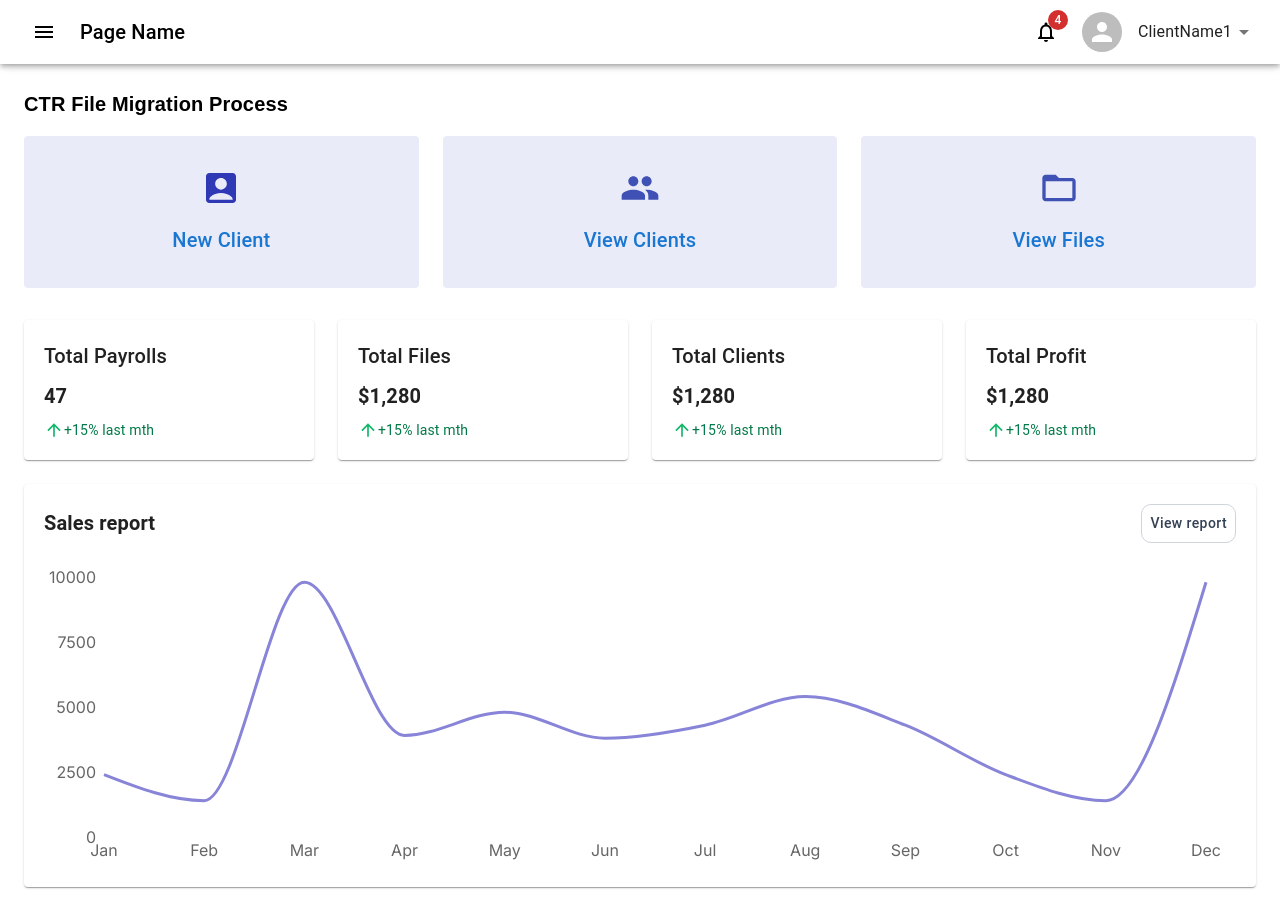
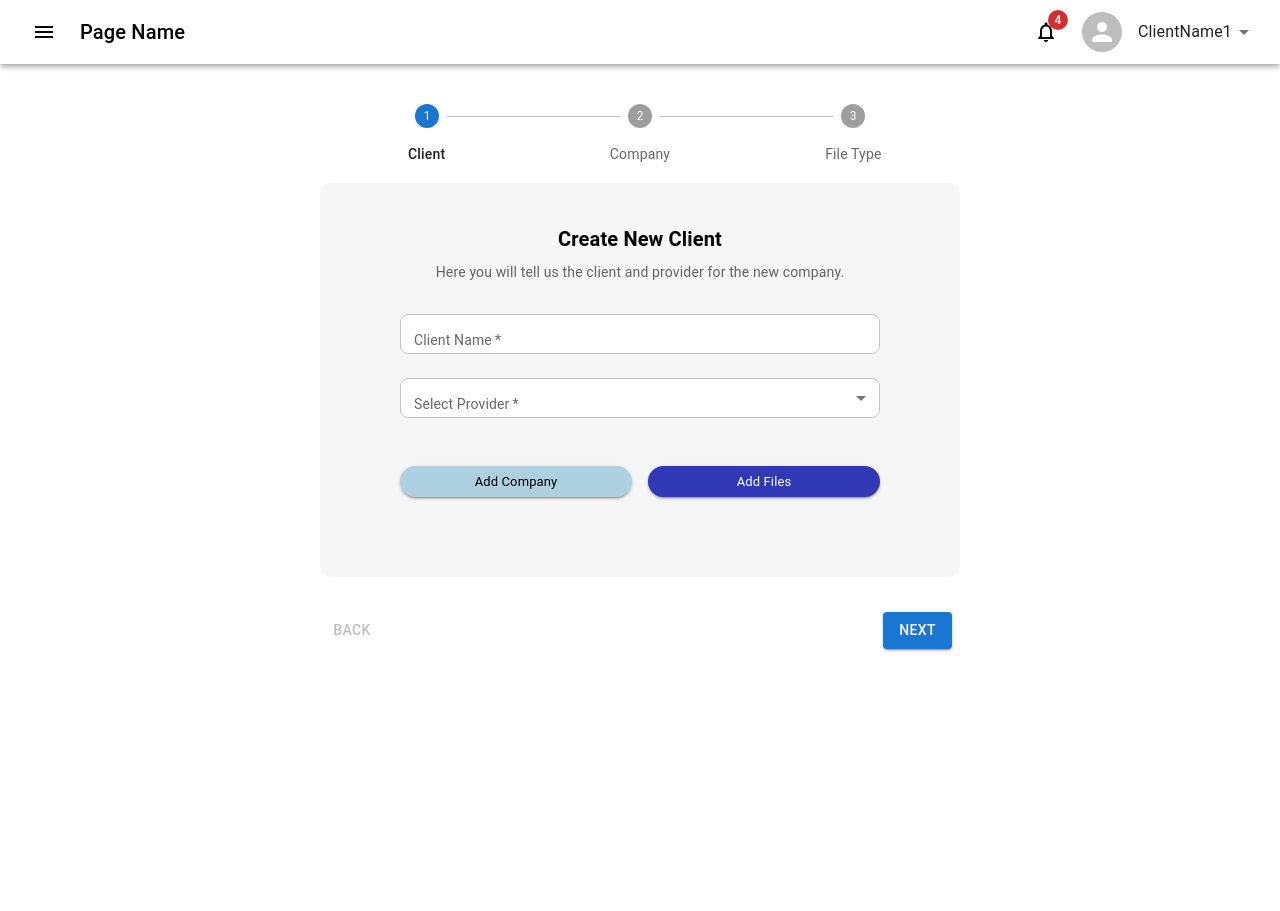
Before and after one commit to Muddasirr/BizManager, a React (Vite) app: page / in a window 1280 px wide. After the commit the page ends 800 px from the top, so only its background shows below. Built offline with nearby package versions, Linux system fonts and the light colour scheme.

Commit message:
Dashboard

```diff
--- a/src/App.jsx
+++ b/src/App.jsx
@@ -6,7 +6,7 @@ import MyStepper from './NewClient';
 
 
 const App = () => (
-  <Dashboard />
+  <MyStepper />
 );
 
 export default App;
--- a/src/NewClient.jsx
+++ b/src/NewClient.jsx
@@ -189,9 +189,7 @@ const MyStepper = () => {
   return (
     <Box display='flex'>
 
-      <Box>
-        <Sidebar/>
-      </Box>
+
 <Box width='100%'>
   <Navbar/>
     <Box sx={{  width:'50%',margin: 'auto', mt: 5,background:'F' }}>
```
